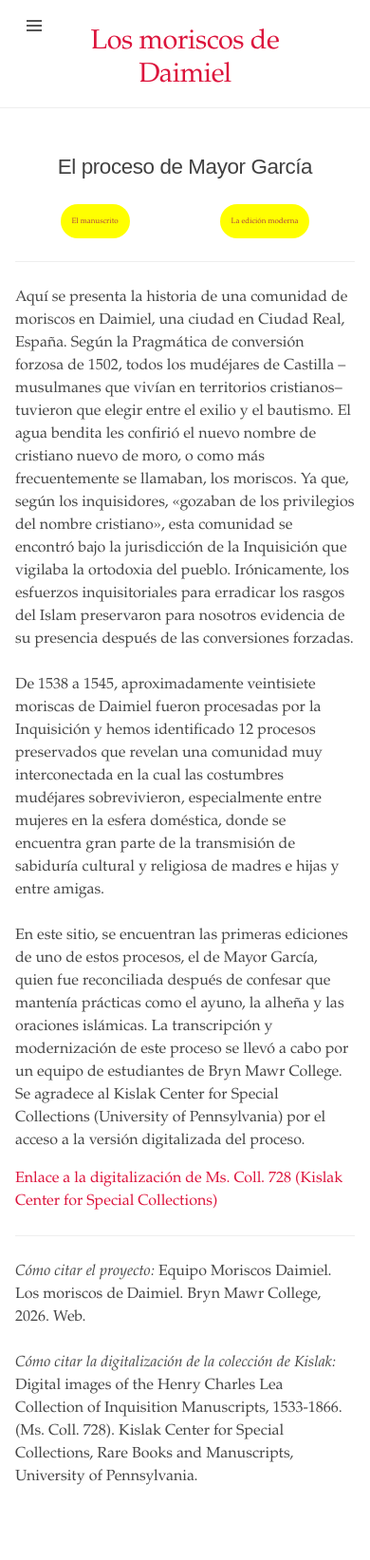
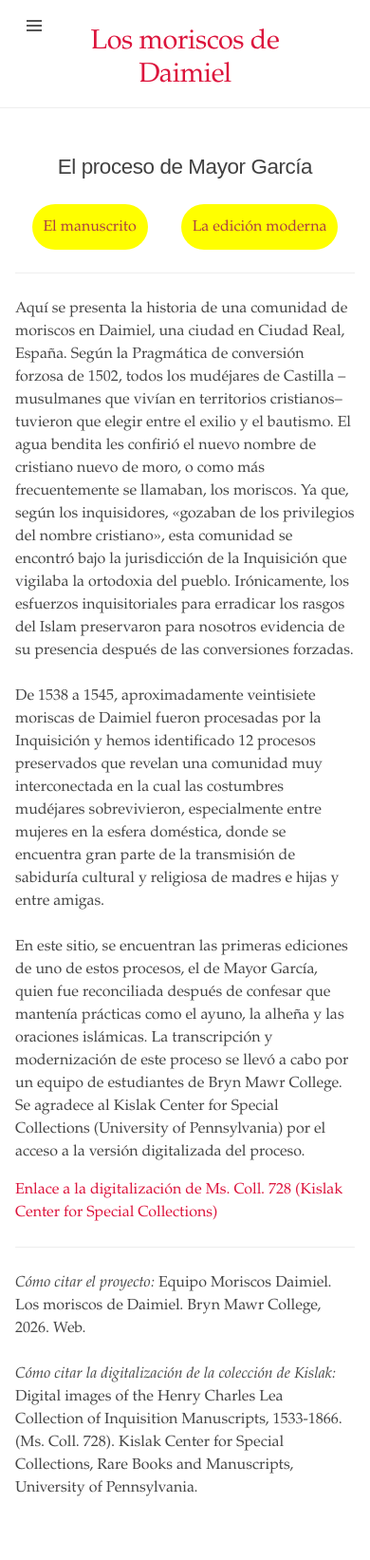
Before and after one commit to digbmc/moriscos-daimel, a Jekyll site: the page built from index.html, in a window 390 px wide. Shown: the whole page at 95% size. Built offline with Jekyll 4.4.1, drawn with Linux system fonts in a browser that asks for light colours.

Commit message:
Font check.

```diff
--- a/_sass/_ed.scss
+++ b/_sass/_ed.scss
@@ -1110,7 +1110,6 @@ html {
     padding: 12px;
   }
   .box span {
-    font-size: .5rem;
   }
   .bottom_buttons {
     display: inline-block;
```
